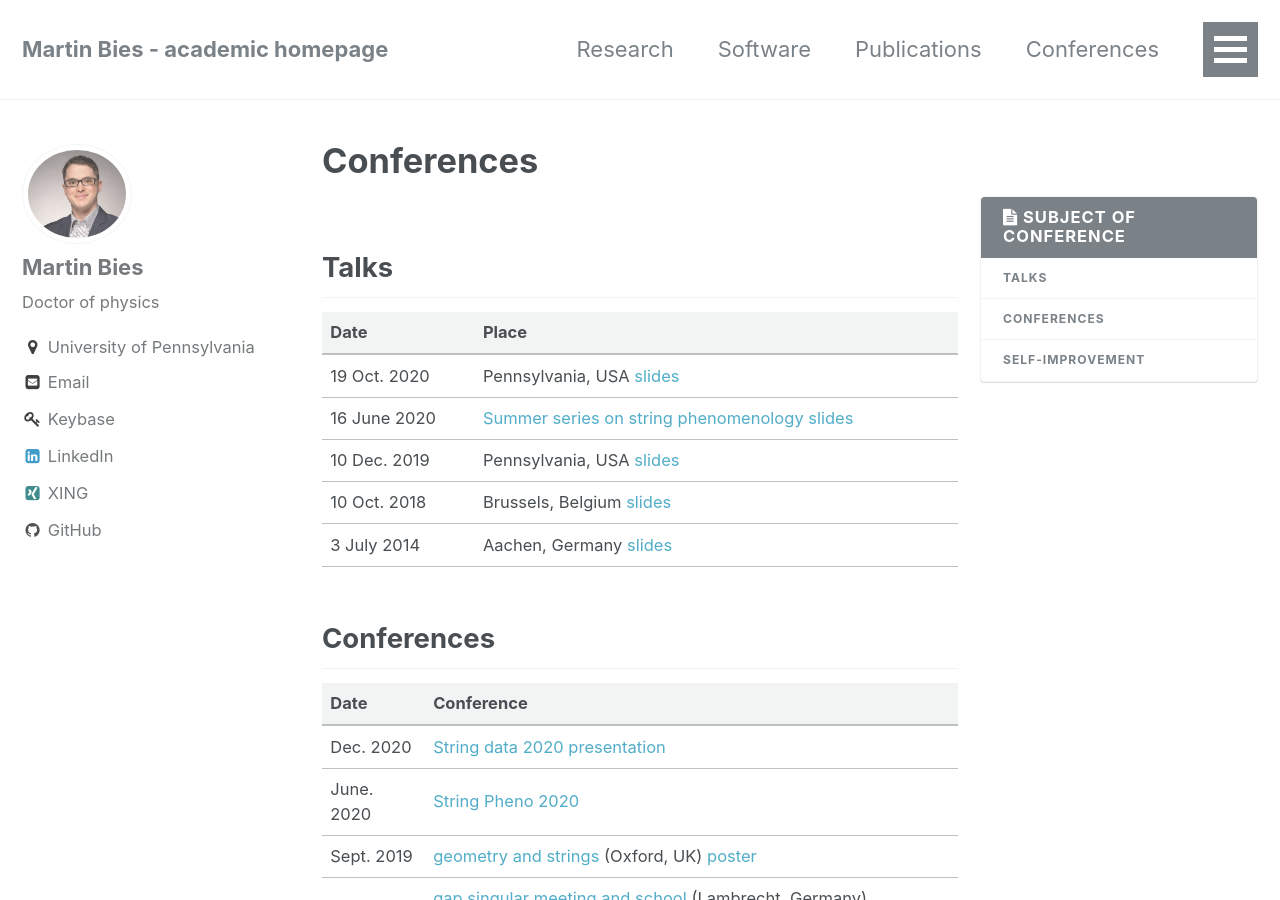
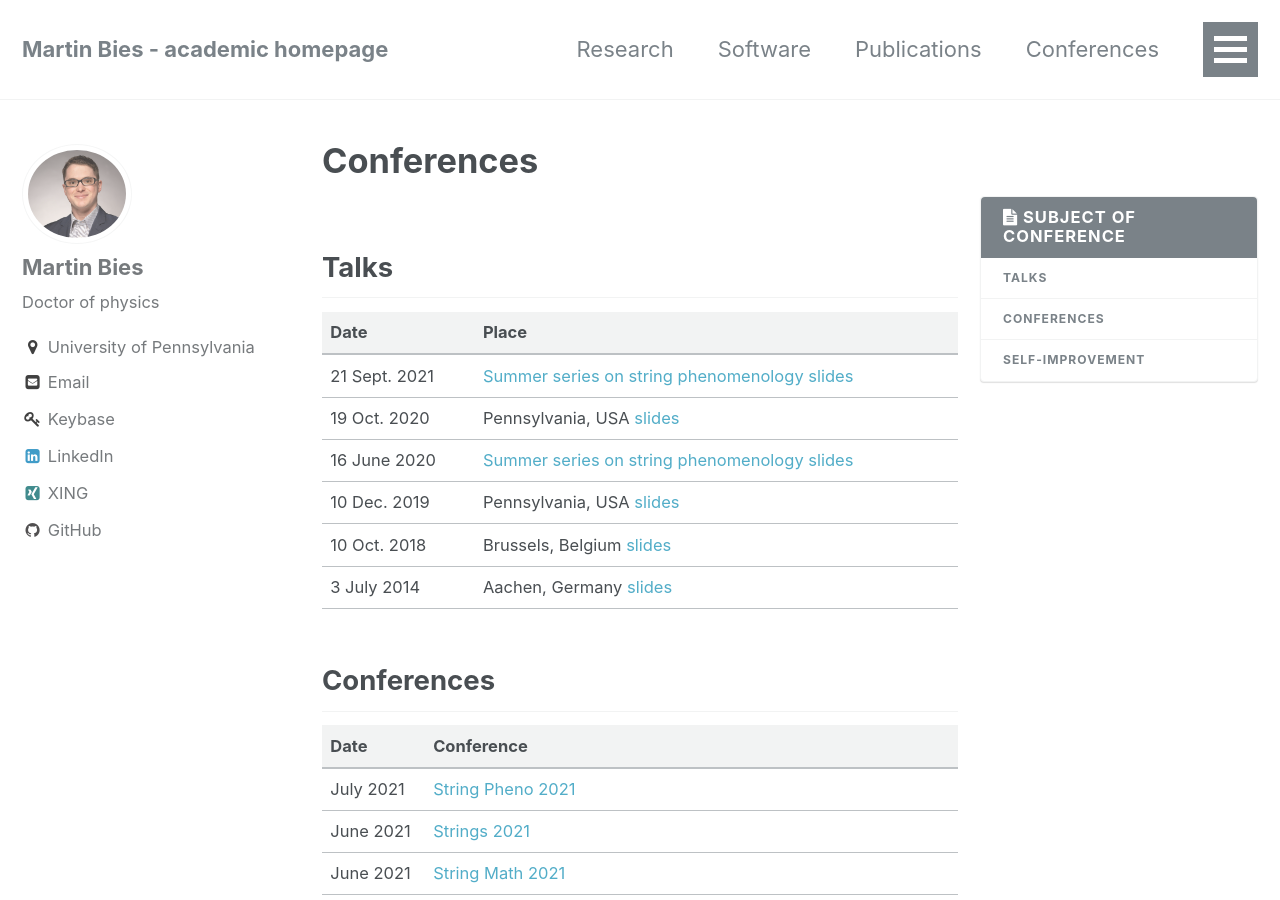
Before and after one commit to MartinBies/MartinBies.github.io, a Jekyll site: the page built from _pages/conferences.md, in a window 1280 px wide and 900 px high. Built offline with Jekyll 4.4.1, drawn with Linux system fonts in a browser that asks for light colours.

Commit message:
Update conferences and add latest talk

```diff
--- a/_pages/conferences.md
+++ b/_pages/conferences.md
@@ -8,12 +8,12 @@ permalink: /conferences/
 
  Date | Place
  ---------    :|-----------
+ 21 Sept. 2021   | [Summer series on string phenomenology](https://sites.google.com/view/string-pheno-seminars/) [slides](/MartinBies-RootBundle-StringSummerSeriesAPresentation.pdf)
  19 Oct. 2020 | Pennsylvania, USA [slides](/TalkUpennOctober19-2020.pdf)
  16 June 2020   | [Summer series on string phenomenology](https://stringphenoseminars.github.io/) [slides](/PresentationSummerSeries.pdf)
  10 Dec. 2019   | Pennsylvania, USA [slides](/TalkUPenn19.pdf)
  10 Oct. 2018   | Brussels, Belgium [slides](/Brussels.pdf)
  3 July 2014   | Aachen, Germany [slides](/PresentationAachen.pdf)
-
 
 
 {% include toc title = "Subject of conference"%}
@@ -22,6 +22,9 @@ permalink: /conferences/
 
  Date | Conference
  ---------    :|-----------
+ July 2021   | [String Pheno 2021](https://indico.cern.ch/event/1034944/)
+ June 2021   | [Strings 2021](https://www.ictp-saifr.org/strings2021/)
+ June 2021   | [String Math 2021](https://impa.br/en_US/eventos-do-impa/2021-2/string-math-2021/)
  Dec. 2020    | [String data 2020](https://indico.cern.ch/event/958074/overview) [presentation](/StringData2020MartinBies.pdf)
  June. 2020   | [String Pheno 2020](https://web.northeastern.edu/het/string_pheno/)
  Sept. 2019   | [geometry and strings](https://sites.google.com/view/geometryandstrings2019/home) (Oxford, UK) [poster](/PosterOxford2019.pdf)
```
Also changed, not shown: 1 other file.
